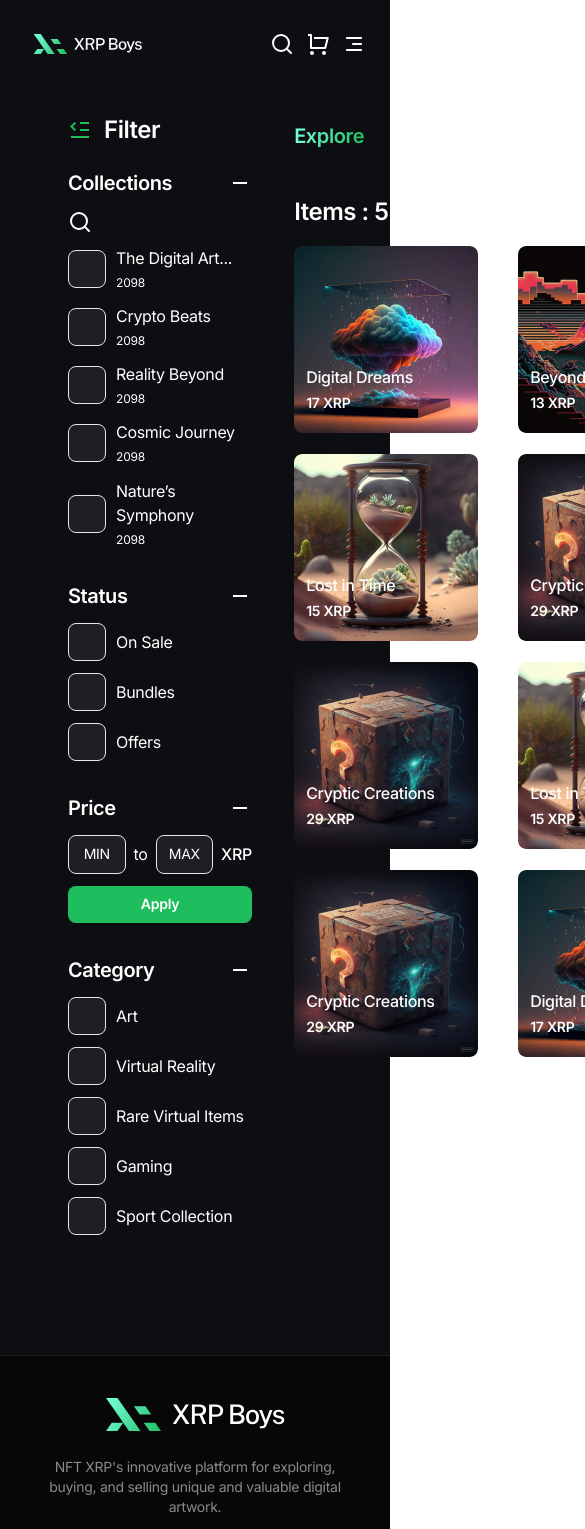
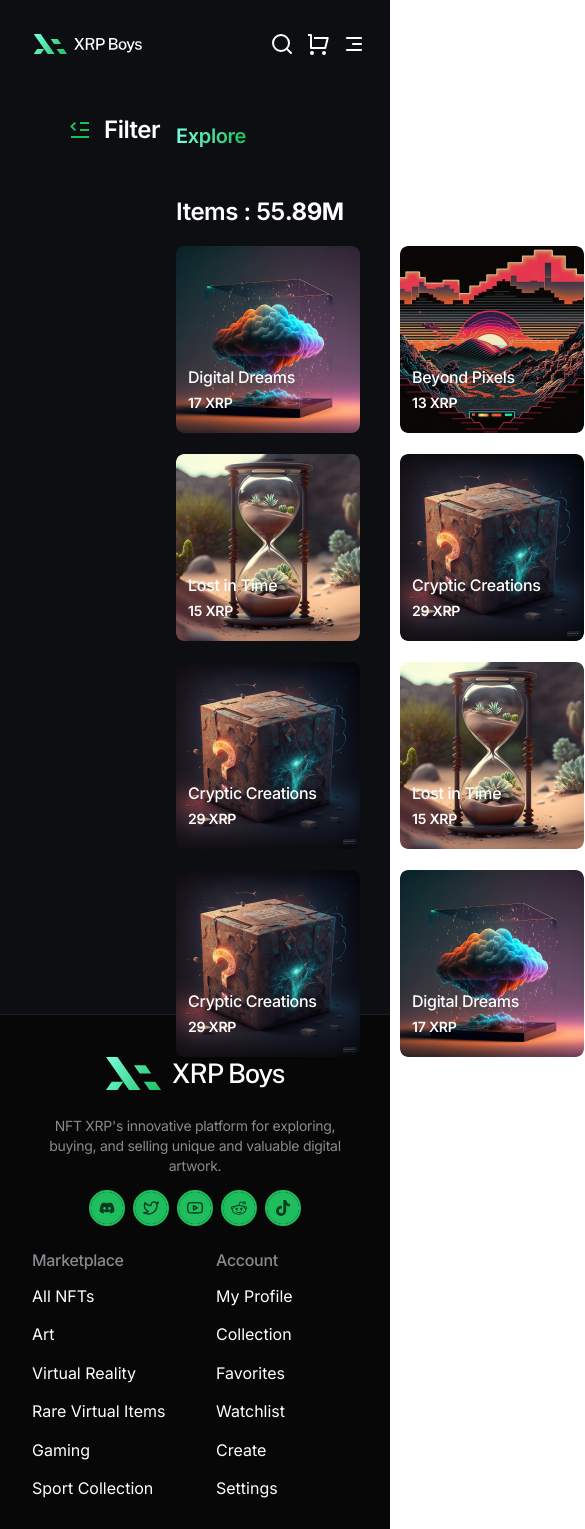
Before and after one commit to AyushGupta-0/NFT-Marketplace, a Next.js app: page /explore in a window 390 px wide. Shown: the top 1529 px of the page, 585 px wide, since content can reach past the window. Built offline with nearby package versions, Linux system fonts and the light colour scheme.

Commit message:
#phoen-39-explore-page

```diff
--- a/src/app/explore/layout.tsx
+++ b/src/app/explore/layout.tsx
@@ -1,4 +1,3 @@
-import Footer from "@/components/Footer";
 import NavBar from "@/components/NavBar";
 import Image from "next/image";
 import { FC, ReactNode } from "react";
@@ -6,6 +5,7 @@ import heroBg from "@/assets/hero-bg.png";
 import FiterSecttion from "@/components/fiter-secttion";
 import ExploreItems from "@/components/explore-items";
 import ExploreSubNavbar from "@/components/explore-sub-navbar";
+import Footer from "@/components/Footer";
 
 interface layoutProps {
   children: ReactNode;
@@ -14,17 +14,14 @@ interface layoutProps {
 const layout = async ({ children }: layoutProps) => {
   return (
     <div className="min-h-screen w-full flex flex-col relative bg-background">
-      {/* <Image src={heroBg} alt="" className=" absolute" /> */}
       <NavBar />
       <div className=" relative top-[1.5rem] left-[4.25rem] flex flex-row items-start justify-start gap-[2.5rem]">
         <FiterSecttion />
         <div className="flex flex-col items-start justify-start gap-[2rem]">
           <ExploreSubNavbar />
-
           <ExploreItems />
         </div>
-        </div>
-      <main className="flex-1">{children}</main>
+      </div>
       <Footer />
     </div>
   );
--- a/src/components/NavBar.tsx
+++ b/src/components/NavBar.tsx
@@ -12,7 +12,7 @@ import { CgMenuRightAlt } from "react-icons/cg";
 type Props = {};
 
 const pageLinks = [
-  { name: "Explore", link: "/" },
+  { name: "Explore", link: "/explore" },
   { name: "Mint", link: "/" },
   { name: "Launchpad", link: "/" },
 ];
--- a/src/components/fiter-secttion.tsx
+++ b/src/components/fiter-secttion.tsx
@@ -3,7 +3,7 @@ import { LuSearch } from "react-icons/lu";
 
 const FiterSecttion: NextPage = () => {
   return (
-    <div className="flex flex-col items-start justify-start gap-[1.25rem] text-left text-[1.5rem] text-white font-inter">
+    <div className=" flex flex-col items-start justify-start gap-[1.25rem] text-left text-[1.5rem] text-white font-inter">
       <div className="self-stretch flex flex-row items-center justify-start gap-[0.75rem]">
         <img
           className="relative w-[1.5rem] h-[1.5rem] overflow-hidden shrink-0"
@@ -14,7 +14,7 @@ const FiterSecttion: NextPage = () => {
           Filter
         </div>
       </div>
-      <div className="flex flex-col items-start justify-start gap-[2rem] text-[1.25rem]">
+      <div className="hidden md:flex flex-col items-start justify-start gap-[2rem] text-[1.25rem]">
         <div className="flex flex-col items-start justify-start gap-[0.75rem]">
           <div className="w-[11.5rem] flex flex-row items-center justify-start gap-[0.5rem]">
             <div className="flex-1 relative tracking-[-0.02em] leading-[1.88rem] font-semibold">
@@ -45,9 +45,9 @@ const FiterSecttion: NextPage = () => {
               <LuSearch className=" h-6 w-6 shrink-0  md:absolute right-0 top-1/4  z-10  md:mx-2  text-green-700 " />
             </div>
             <div className="self-stretch flex flex-row items-center justify-start gap-[0.63rem]">
-              <div className="rounded-lg bg-box flex flex-row p-[0.5rem] items-center justify-start border-[1px] border-solid border-line">
+              <button className="rounded-lg bg-box flex flex-row p-[0.5rem] items-center justify-start border-[1px] border-solid border-line">
                 <div className="relative w-[1.25rem] h-[1.25rem] overflow-hidden shrink-0" />
-              </div>
+              </button>
               <div className="flex-1 flex flex-col items-start justify-start gap-[0.25rem]">
                 <div className="self-stretch relative tracking-[-0.02em] leading-[1.5rem]">
                   The Digital Art...
@@ -58,9 +58,9 @@ const FiterSecttion: NextPage = () => {
               </div>
             </div>
             <div className="self-stretch flex flex-row items-center justify-start gap-[0.63rem]">
-              <div className="rounded-lg bg-box flex flex-row p-[0.5rem] items-center justify-start border-[1px] border-solid border-line">
+              <button className="rounded-lg bg-box flex flex-row p-[0.5rem] items-center justify-start border-[1px] border-solid border-line">
                 <div className="relative w-[1.25rem] h-[1.25rem] overflow-hidden shrink-0" />
-              </div>
+              </button>
               <div className="flex-1 flex flex-col items-start justify-start gap-[0.25rem]">
                 <div className="self-stretch relative tracking-[-0.02em] leading-[1.5rem]">
                   Crypto Beats
@@ -71,9 +71,9 @@ const FiterSecttion: NextPage = () => {
               </div>
             </div>
             <div className="self-stretch flex flex-row items-center justify-start gap-[0.63rem]">
-              <div className="rounded-lg bg-box flex flex-row p-[0.5rem] items-center justify-start border-[1px] border-solid border-line">
+              <button className="rounded-lg bg-box flex flex-row p-[0.5rem] items-center justify-start border-[1px] border-solid border-line">
                 <div className="relative w-[1.25rem] h-[1.25rem] overflow-hidden shrink-0" />
-              </div>
+              </button>
               <div className="flex-1 flex flex-col items-start justify-start gap-[0.25rem]">
                 <div className="self-stretch relative tracking-[-0.02em] leading-[1.5rem]">
                   Reality Beyond
@@ -84,9 +84,9 @@ const FiterSecttion: NextPage = () => {
               </div>
             </div>
             <div className="self-stretch flex flex-row items-center justify-start gap-[0.63rem]">
-              <div className="rounded-lg bg-box flex flex-row p-[0.5rem] items-center justify-start border-[1px] border-solid border-line">
+              <button className="rounded-lg bg-box flex flex-row p-[0.5rem] items-center justify-start border-[1px] border-solid border-line">
                 <div className="relative w-[1.25rem] h-[1.25rem] overflow-hidden shrink-0" />
-              </div>
+              </button>
               <div className="flex-1 flex flex-col items-start justify-start gap-[0.25rem]">
                 <div className="self-stretch relative tracking-[-0.02em] leading-[1.5rem]">
                   Cosmic Journey
@@ -97,9 +97,9 @@ const FiterSecttion: NextPage = () => {
               </div>
             </div>
             <div className="self-stretch flex flex-row items-center justify-start gap-[0.63rem]">
-              <div className="rounded-lg bg-box flex flex-row p-[0.5rem] items-center justify-start border-[1px] border-solid border-line">
+              <button className="rounded-lg bg-box flex flex-row p-[0.5rem] items-center justify-start border-[1px] border-solid border-line">
                 <div className="relative w-[1.25rem] h-[1.25rem] overflow-hidden shrink-0" />
-              </div>
+              </button>
               <div className="flex-1 flex flex-col items-start justify-start gap-[0.25rem]">
                 <div className="self-stretch relative tracking-[-0.02em] leading-[1.5rem]">
                   Nature’s Symphony
@@ -124,25 +124,25 @@ const FiterSecttion: NextPage = () => {
           </div>
           <div className="flex flex-col items-start justify-start gap-[0.75rem] text-[1rem]">
             <div className="self-stretch flex flex-row items-center justify-start gap-[0.63rem]">
-              <div className="rounded-lg bg-box flex flex-row p-[0.5rem] items-center justify-start border-[1px] border-solid border-line">
+              <button className="rounded-lg bg-box flex flex-row p-[0.5rem] items-center justify-start border-[1px] border-solid border-line">
                 <div className="relative w-[1.25rem] h-[1.25rem] overflow-hidden shrink-0" />
-              </div>
+              </button>
               <div className="relative tracking-[-0.02em] leading-[1.5rem] inline-block w-[8.63rem] shrink-0">
                 On Sale
               </div>
             </div>
             <div className="self-stretch flex flex-row items-center justify-start gap-[0.63rem]">
-              <div className="rounded-lg bg-box flex flex-row p-[0.5rem] items-center justify-start border-[1px] border-solid border-line">
+              <button className="rounded-lg bg-box flex flex-row p-[0.5rem] items-center justify-start border-[1px] border-solid border-line">
                 <div className="relative w-[1.25rem] h-[1.25rem] overflow-hidden shrink-0" />
-              </div>
+              </button>
               <div className="relative tracking-[-0.02em] leading-[1.5rem] inline-block w-[8.63rem] shrink-0">
                 Bundles
               </div>
             </div>
             <div className="self-stretch flex flex-row items-center justify-start gap-[0.63rem]">
-              <div className="rounded-lg bg-box flex flex-row p-[0.5rem] items-center justify-start border-[1px] border-solid border-line">
+              <button className="rounded-lg bg-box flex flex-row p-[0.5rem] items-center justify-start border-[1px] border-solid border-line">
                 <div className="relative w-[1.25rem] h-[1.25rem] overflow-hidden shrink-0" />
-              </div>
+              </button>
               <div className="relative tracking-[-0.02em] leading-[1.5rem] inline-block w-[8.63rem] shrink-0">
                 Offers
               </div>
@@ -199,41 +199,41 @@ const FiterSecttion: NextPage = () => {
           </div>
           <div className="flex flex-col items-start justify-start gap-[0.75rem] text-[1rem]">
             <div className="self-stretch flex flex-row items-center justify-start gap-[0.63rem]">
-              <div className="rounded-lg bg-box flex flex-row p-[0.5rem] items-center justify-start border-[1px] border-solid border-line">
+              <button className="rounded-lg bg-box flex flex-row p-[0.5rem] items-center justify-start border-[1px] border-solid border-line">
                 <div className="relative w-[1.25rem] h-[1.25rem] overflow-hidden shrink-0" />
-              </div>
+              </button>
               <div className="relative tracking-[-0.02em] leading-[1.5rem] inline-block w-[8.63rem] shrink-0">
                 Art
               </div>
             </div>
             <div className="self-stretch flex flex-row items-center justify-start gap-[0.63rem]">
-              <div className="rounded-lg bg-box flex flex-row p-[0.5rem] items-center justify-start border-[1px] border-solid border-line">
+              <button className="rounded-lg bg-box flex flex-row p-[0.5rem] items-center justify-start border-[1px] border-solid border-line">
                 <div className="relative w-[1.25rem] h-[1.25rem] overflow-hidden shrink-0" />
-              </div>
+              </button>
               <div className="relative tracking-[-0.02em] leading-[1.5rem] inline-block w-[8.63rem] shrink-0">
                 Virtual Reality
               </div>
             </div>
             <div className="self-stretch flex flex-row items-center justify-start gap-[0.63rem]">
-              <div className="rounded-lg bg-box flex flex-row p-[0.5rem] items-center justify-start border-[1px] border-solid border-line">
+              <button className="rounded-lg bg-box flex flex-row p-[0.5rem] items-center justify-start border-[1px] border-solid border-line">
                 <div className="relative w-[1.25rem] h-[1.25rem] overflow-hidden shrink-0" />
-              </div>
+              </button>
               <div className="relative tracking-[-0.02em] leading-[1.5rem] inline-block w-[8.63rem] shrink-0">
                 Rare Virtual Items
               </div>
             </div>
             <div className="self-stretch flex flex-row items-center justify-start gap-[0.63rem]">
-              <div className="rounded-lg bg-box flex flex-row p-[0.5rem] items-center justify-start border-[1px] border-solid border-line">
+              <button className="rounded-lg bg-box flex flex-row p-[0.5rem] items-center justify-start border-[1px] border-solid border-line">
                 <div className="relative w-[1.25rem] h-[1.25rem] overflow-hidden shrink-0" />
-              </div>
+              </button>
               <div className="relative tracking-[-0.02em] leading-[1.5rem] inline-block w-[8.63rem] shrink-0">
                 Gaming
               </div>
             </div>
             <div className="self-stretch flex flex-row items-center justify-start gap-[0.63rem]">
-              <div className="rounded-lg bg-box flex flex-row p-[0.5rem] items-center justify-start border-[1px] border-solid border-line">
+              <button className="rounded-lg bg-box flex flex-row p-[0.5rem] items-center justify-start border-[1px] border-solid border-line">
                 <div className="relative w-[1.25rem] h-[1.25rem] overflow-hidden shrink-0" />
-              </div>
+              </button>
               <div className="relative tracking-[-0.02em] leading-[1.5rem] inline-block w-[8.63rem] shrink-0">
                 Sport Collection
               </div>
```
